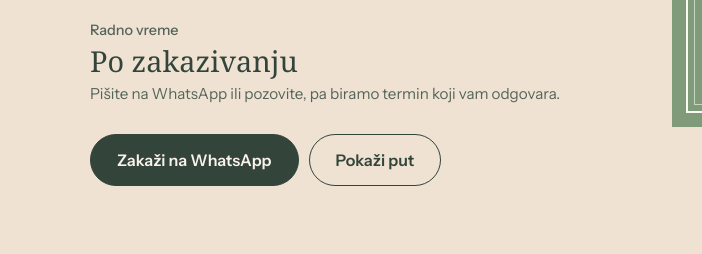
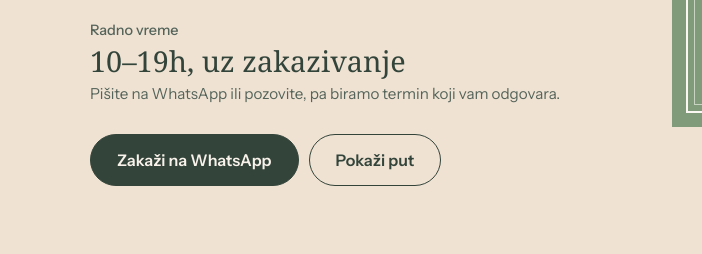
Before and after one commit to sajtservis/sajtservis.github.io, a plain HTML site: page demo/owell-sremska-mitrovica/index.html in a window 1280 px wide. Shown: the part 4730-4984 px from the top of the page, 0-702 px from the left. Drawn offline with Linux system fonts and the light colour scheme; a web font is replaced by a local one.

Commit message:
Owell: radno vreme 10-19h
Co-Authored-By: Claude Opus 5.5 <noreply@anthropic.com>
Claude-Session: https://claude.ai/code/session_01W1GnYomVE886VFkEK61pNB

```diff
--- a/demo/owell-sremska-mitrovica/index.html
+++ b/demo/owell-sremska-mitrovica/index.html
@@ -254,7 +254,7 @@ footer .w{display:flex;flex-wrap:wrap;justify-content:space-between;gap:8px 24px
         <div><dt>Adresa</dt><dd>Svetozara Miletića 5<small>22000 Sremska Mitrovica</small></dd></div>
         <div><dt>Telefon i WhatsApp</dt><dd><a href="tel:+381611550195">061 155 0195</a></dd></div>
         <div><dt>Instagram</dt><dd><a class="ig" href="https://www.instagram.com/owellbeautystudio/" target="_blank" rel="noopener" aria-label="Instagram: @owellbeautystudio"><svg viewBox="0 0 24 24" fill="none" stroke="currentColor" stroke-width="1.8" aria-hidden="true"><rect x="3" y="3" width="18" height="18" rx="5"/><circle cx="12" cy="12" r="4"/><circle cx="17.5" cy="6.5" r="1" fill="currentColor" stroke="none"/></svg>@owellbeautystudio</a></dd></div>
-        <div><dt>Radno vreme</dt><dd>Po zakazivanju<small>Pišite na WhatsApp ili pozovite, pa biramo termin koji vam odgovara.</small></dd></div>
+        <div><dt>Radno vreme</dt><dd>10–19h, uz zakazivanje<small>Pišite na WhatsApp ili pozovite, pa biramo termin koji vam odgovara.</small></dd></div>
       </dl>
       <div class="btns">
         <a class="btn p" href="https://wa.me/381611550195?text=Zdravo%2C%20%C5%BEelela%20bih%20da%20zaka%C5%BEem%20termin.">Zakaži na WhatsApp</a>
```
